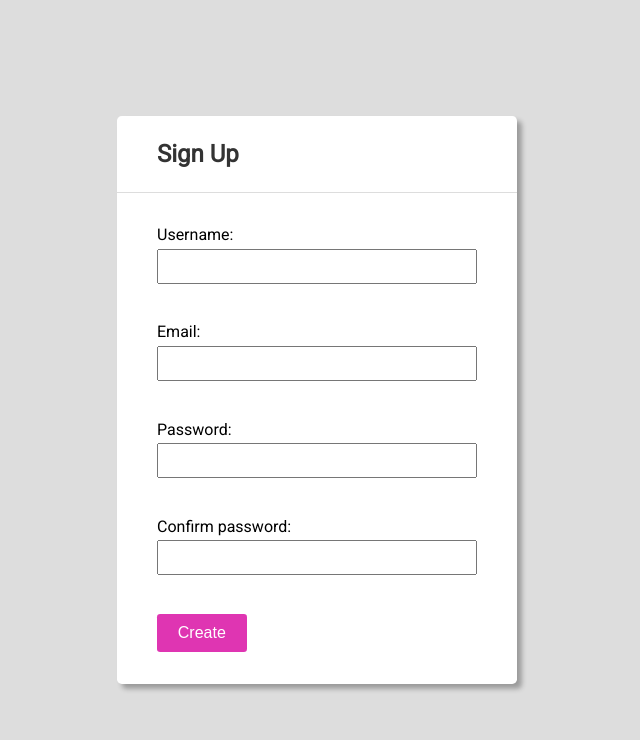
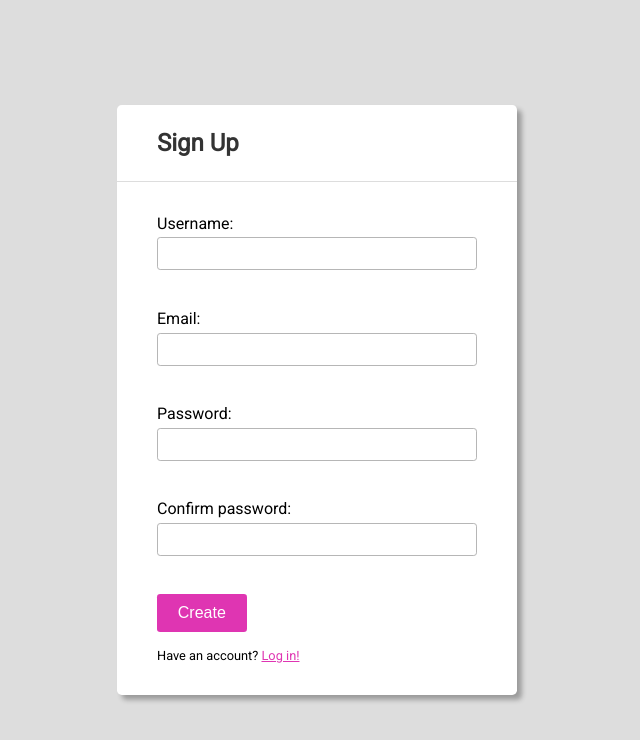
Before and after one commit to PetterFogel/form-validation, a website: page index.html in a window 1280 px wide. Shown: the whole page, without its empty margins (323-963 px from the left). Drawn offline with Linux system fonts and the light colour scheme.

Commit message:
Add a link to login.html and designed it.

```diff
--- a/css/style.css
+++ b/css/style.css
@@ -46,6 +46,8 @@ body {
     padding: 0.5rem;
     width: 100%;
     outline: none;
+    border-radius: 0.2rem;
+    border: 1px solid rgb(182, 182, 182);
 }
 
 .form-box i {
@@ -107,3 +109,16 @@ body {
 .btn:hover {
     background:rgb(206, 50, 164);
 }
+
+.login-link {
+    margin-top: 1rem;
+    font-size: 0.8rem;
+}
+
+.login-link a {
+    color: rgb(223, 53, 178);
+}
+
+.login-link a:hover {
+    color:rgb(206, 50, 164);
+}
--- a/index.html
+++ b/index.html
@@ -49,6 +49,7 @@
                 <p>Field cannot be empty</p>
             </div>
             <button class="btn">Create</button>
+            <p class="login-link">Have an account? <a href="./login.html">Log in!</a></p>
         </form>
     </div>
 </body>
```
